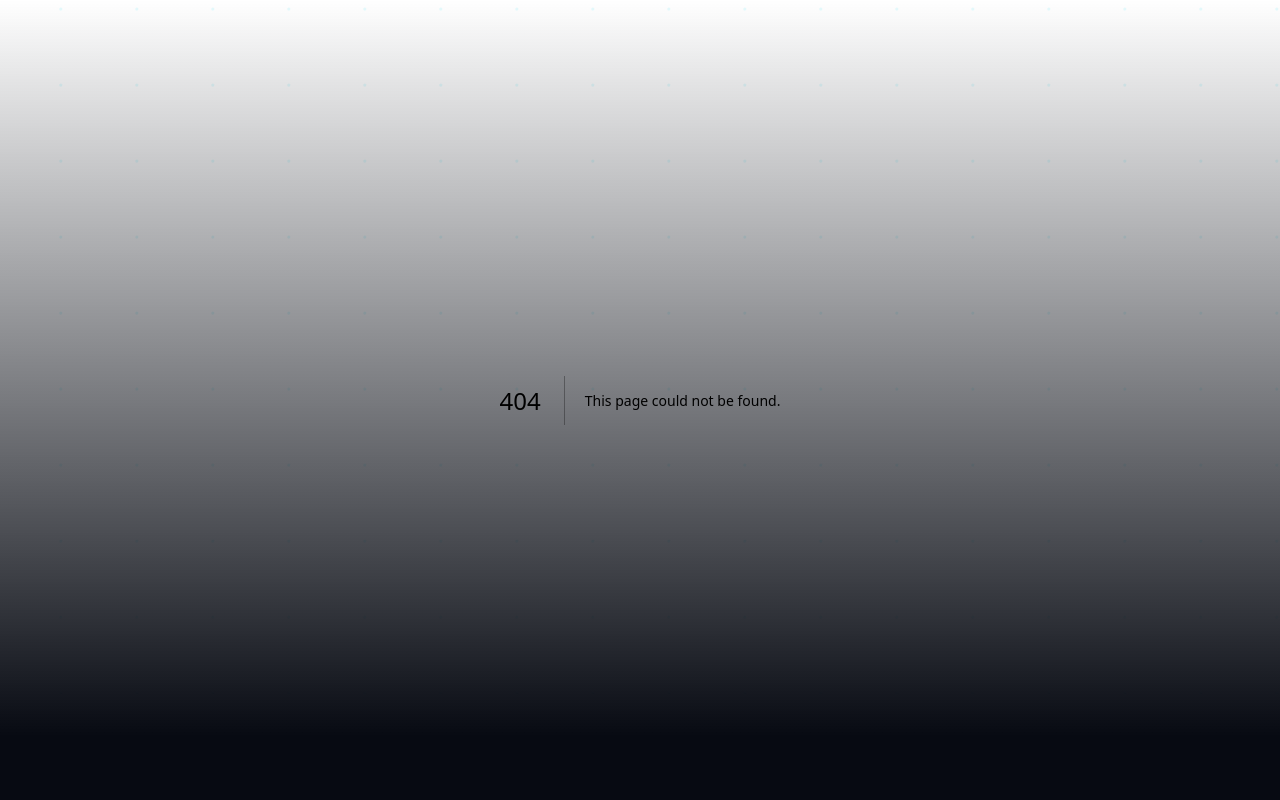
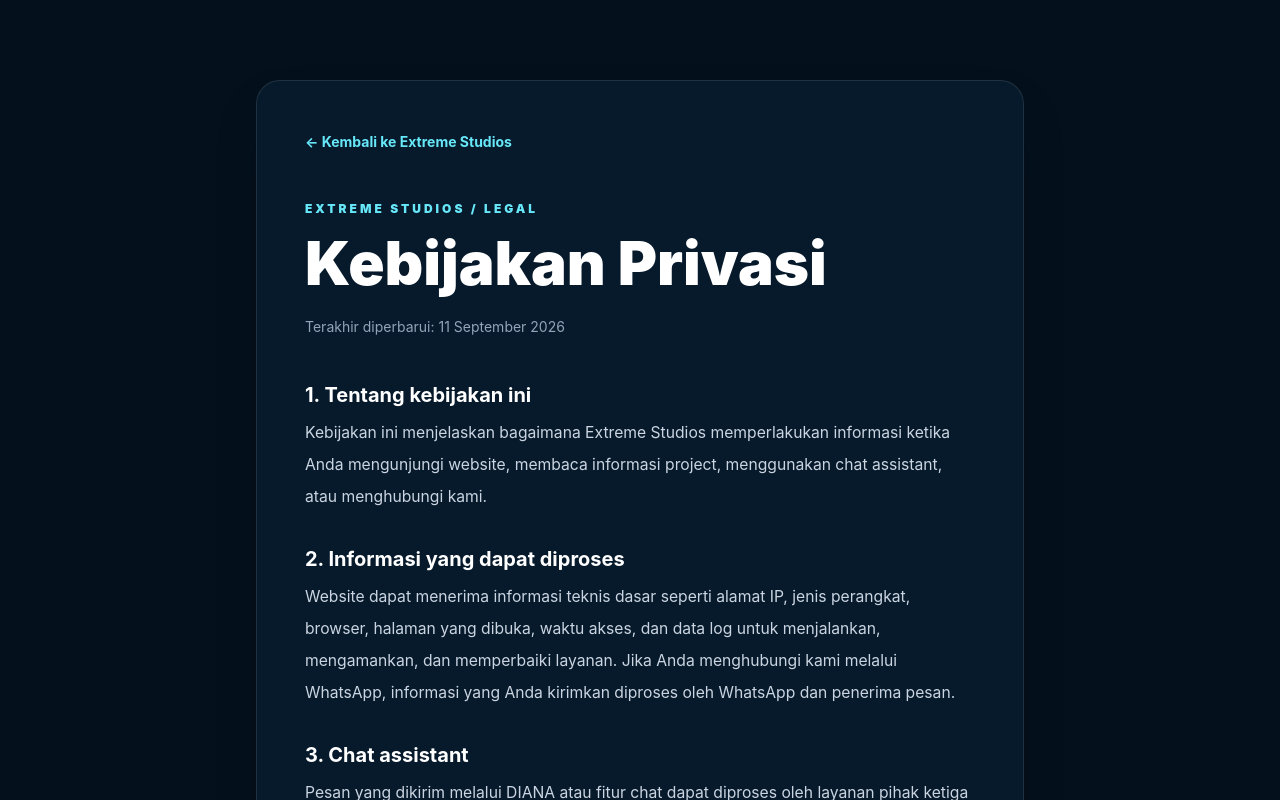
Before and after one commit to Extreme-Studios/extremestudios, a Next.js app: page /privacy in a window 1280 px wide. Before the commit this address had no page. Shown: the top 800 px of the page. Built offline with nearby package versions, Linux system fonts and the light colour scheme.

Commit message:
Add Extreme Studios privacy policy

```diff
--- /dev/null
+++ b/app/privacy/page.js
@@ -0,0 +1,35 @@
+export const metadata = {
+  title: "Kebijakan Privasi | Extreme Studios",
+  description: "Kebijakan privasi Extreme Studios mengenai penggunaan website, chat assistant, WhatsApp, dan iklan.",
+};
+
+const sections = [
+  ["1. Tentang kebijakan ini", "Kebijakan ini menjelaskan bagaimana Extreme Studios memperlakukan informasi ketika Anda mengunjungi website, membaca informasi project, menggunakan chat assistant, atau menghubungi kami."],
+  ["2. Informasi yang dapat diproses", "Website dapat menerima informasi teknis dasar seperti alamat IP, jenis perangkat, browser, halaman yang dibuka, waktu akses, dan data log untuk menjalankan, mengamankan, dan memperbaiki layanan. Jika Anda menghubungi kami melalui WhatsApp, informasi yang Anda kirimkan diproses oleh WhatsApp dan penerima pesan."],
+  ["3. Chat assistant", "Pesan yang dikirim melalui DIANA atau fitur chat dapat diproses oleh layanan pihak ketiga yang digunakan untuk menghasilkan jawaban. Jangan kirim password, nomor identitas, data keuangan, atau informasi rahasia melalui chat. Kami menggunakan percakapan tersebut hanya untuk merespons permintaan dan menjalankan fitur yang tersedia."],
+  ["4. Iklan dan cookies", "Website dapat menampilkan iklan Google AdSense. Google dan partner iklan dapat menggunakan cookies atau teknologi serupa untuk menayangkan dan mengukur iklan sesuai pengaturan yang berlaku. Anda dapat mengelola personalisasi iklan melalui pengaturan iklan Google. Ketersediaan dan bentuk iklan dapat berubah setelah situs disetujui dan ditinjau."],
+  ["5. Tautan pihak ketiga", "Website dapat memuat tautan ke WhatsApp, layanan Google, media sosial, atau situs project lain. Setelah Anda meninggalkan website ini, pemrosesan data mengikuti kebijakan privasi layanan yang Anda kunjungi."],
+  ["6. Keamanan dan penyimpanan", "Kami berupaya menggunakan langkah yang wajar untuk menjaga informasi yang diterima melalui layanan ini. Tidak ada transmisi internet yang dapat dijamin aman sepenuhnya. Informasi disimpan selama diperlukan untuk tujuan layanan, keamanan, penyelesaian permintaan, atau kewajiban yang berlaku."],
+  ["7. Pilihan dan permintaan pengguna", "Anda dapat membatasi informasi yang dibagikan dengan tidak mengirimkan data sensitif, mengatur cookies melalui browser, dan mengelola personalisasi iklan melalui pengaturan Google. Untuk pertanyaan atau permintaan terkait privasi, hubungi kami melalui WhatsApp."],
+  ["8. Perubahan kebijakan", "Kebijakan ini dapat diperbarui ketika layanan, teknologi, atau kewajiban yang berlaku berubah. Versi terbaru akan dipublikasikan pada halaman ini."],
+];
+
+export default function PrivacyPage() {
+  return (
+    <main className="min-h-screen bg-[#04101c] px-5 py-12 text-slate-200 md:px-8 md:py-20">
+      <article className="mx-auto max-w-3xl rounded-3xl border border-white/10 bg-[#071a2c] p-6 shadow-2xl md:p-12">
+        <a className="text-sm font-bold text-cyan-300 hover:text-white" href="/">← Kembali ke Extreme Studios</a>
+        <p className="mt-12 text-xs font-black uppercase tracking-[.25em] text-cyan-300">Extreme Studios / Legal</p>
+        <h1 className="mt-4 text-4xl font-black text-white md:text-6xl">Kebijakan Privasi</h1>
+        <p className="mt-5 text-sm leading-7 text-slate-400">Terakhir diperbarui: 11 September 2026</p>
+        <div className="mt-10 space-y-8 text-[.98rem] leading-8 text-slate-300">
+          {sections.map(([title, body]) => <section key={title}><h2 className="text-xl font-bold text-white">{title}</h2><p className="mt-2">{body}</p></section>)}
+          <section>
+            <h2 className="text-xl font-bold text-white">9. Kontak</h2>
+            <p className="mt-2">Untuk pertanyaan privasi, hubungi Extreme Studios melalui WhatsApp: <a className="text-cyan-300 underline" href="https://wa.me/6289677523666" target="_blank" rel="noreferrer">+62 896-7752-3666</a>.</p>
+          </section>
+        </div>
+      </article>
+    </main>
+  );
+}
--- a/components/Footer.js
+++ b/components/Footer.js
@@ -1 +1 @@
-export default function Footer() { return <footer className="border-t border-white/10 bg-[#04101c]"><p className="py-5 text-center text-xs text-slate-500">© 2026 Extreme Studios. All rights reserved.</p></footer>; }
+export default function Footer() { return <footer className="border-t border-white/10 bg-[#04101c]"><div className="flex flex-col items-center justify-center gap-2 py-5 text-xs text-slate-500 sm:flex-row sm:gap-4"><p>© 2026 Extreme Studios. All rights reserved.</p><a className="text-slate-400 underline hover:text-cyan-300" href="/privacy">Kebijakan Privasi</a></div></footer>; }
```
